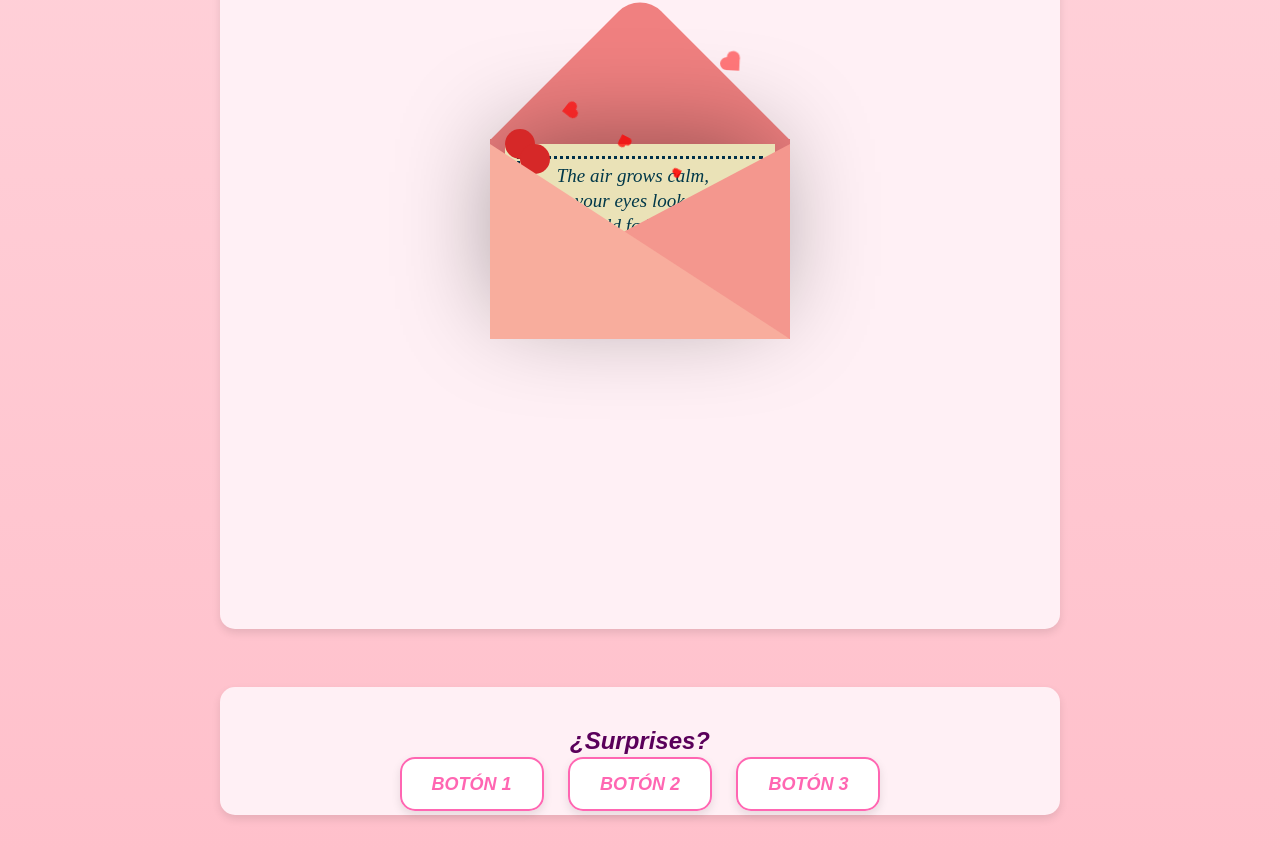
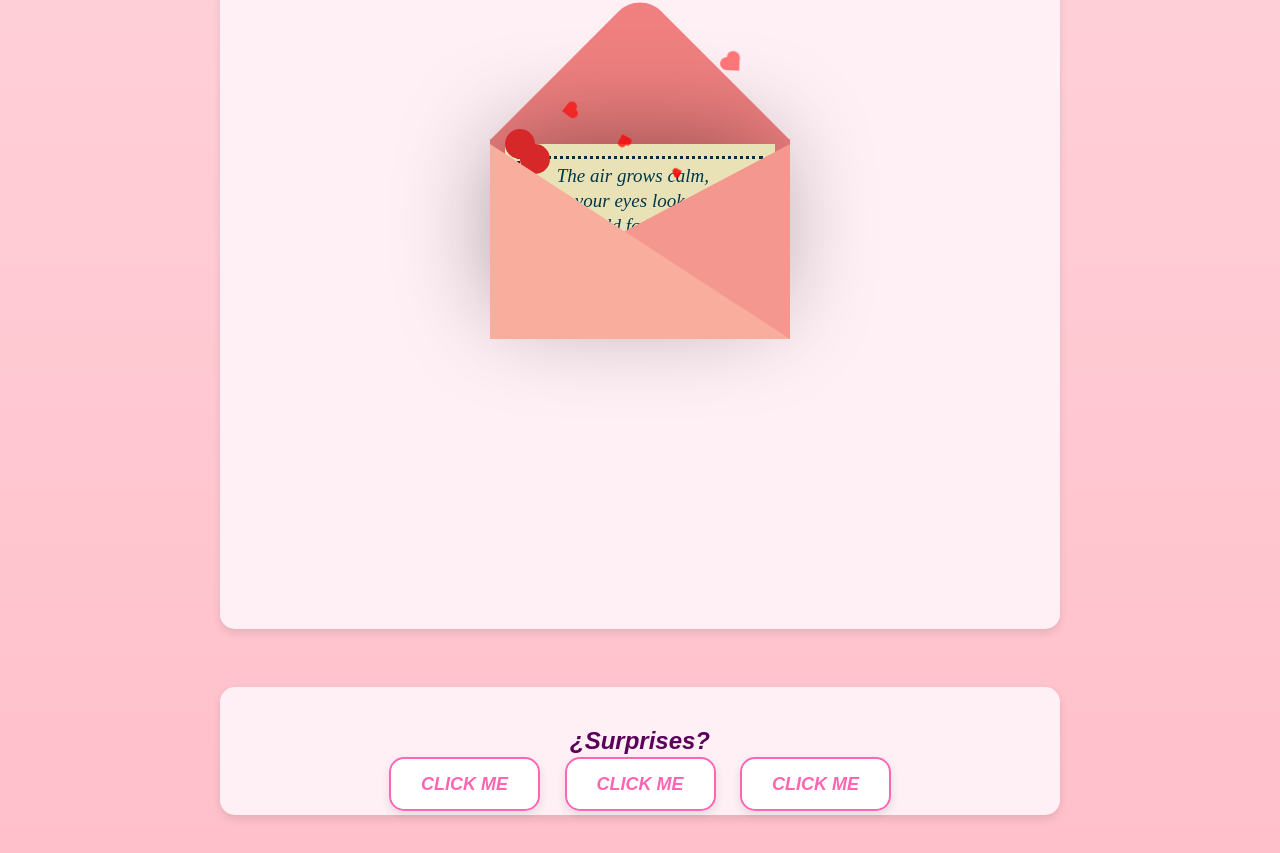
Before and after one commit to Mordex-Syntax/MyWifeKat, a plain HTML site: page index.html in a window 1280 px wide. Shown: the part 2700-3553 px from the top of the page. Drawn offline with nearby package versions, Linux system fonts and the light colour scheme.

Commit message:
Update index.html

```diff
--- a/index.html
+++ b/index.html
@@ -563,9 +563,9 @@
 </br>
 <div class="section haiku-section">
         <h2>¿Surprises?</h2>
-    <a href="surprise1.html" class="boton">Botón 1</a> <!-- Enlace a tu página 1 -->
-    <a href="https://tupagina2.com" class="boton">Botón 2</a> <!-- Enlace a tu página 2 -->
-    <a href="https://tupagina3.com" class="boton">Botón 3</a>
+    <a href="surprise1.html" class="boton">Click me</a> <!-- Enlace a tu página 1 -->
+    <a href="susprise2.html" class="boton">Click me</a> <!-- Enlace a tu página 2 -->
+    <a href="https://tupagina3.com" class="boton">Click me</a>
  </br><!-- Enlace a tu página 3 -->
 </div>
 </br>
```
